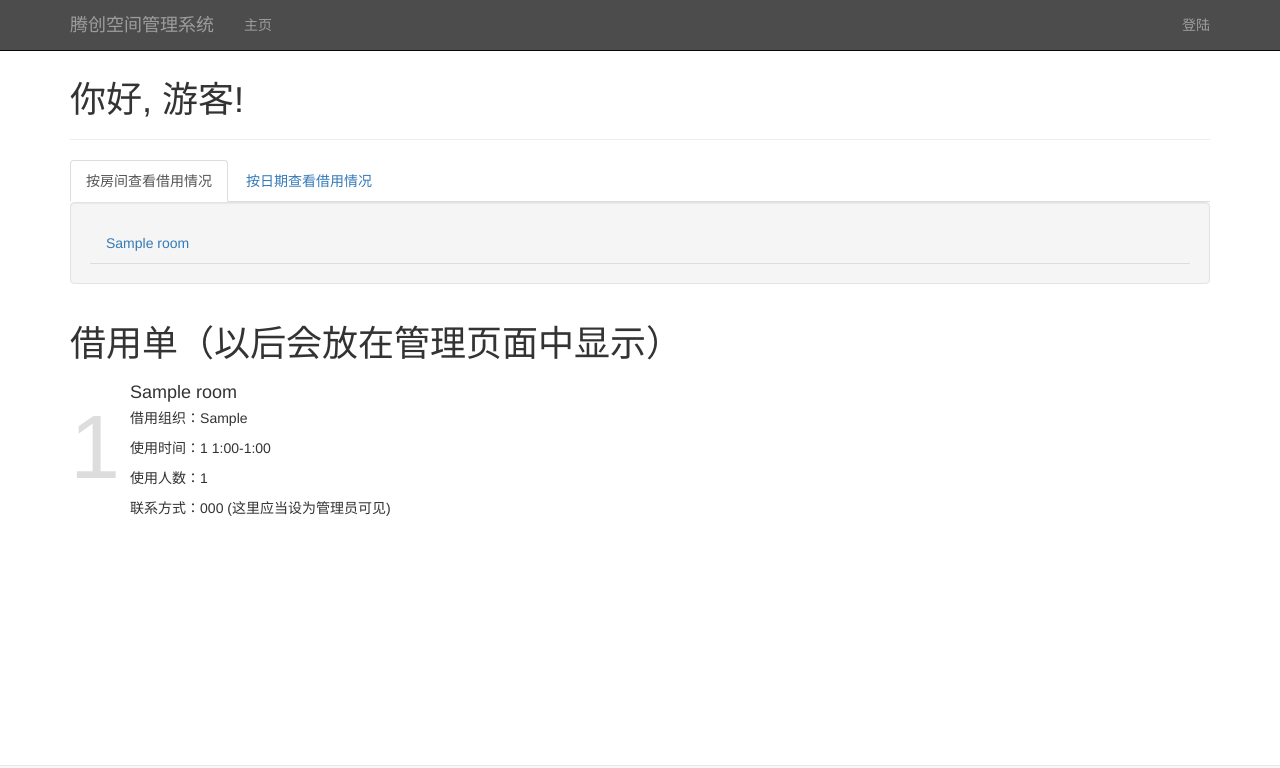
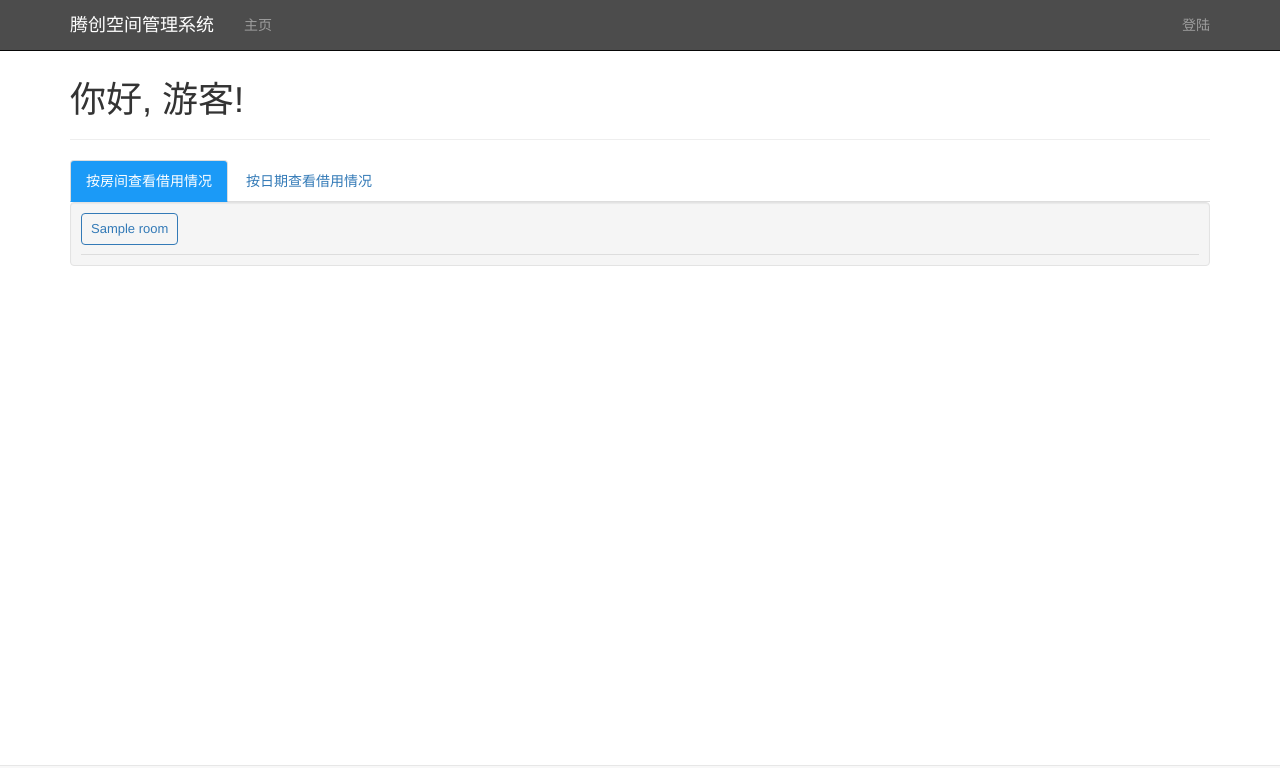
Before and after one commit to zhangtianxiang/SYSTEM, a Flask app: page / in a window 1280 px wide, after a click on "按房间查看借用情况". Shown: the top 768 px of the page. Run offline with Flask 2, Linux system fonts and the light colour scheme; tables that the repository leaves empty hold one stand-in row (values such as "Sample post"); some libraries are stand-ins or nearby versions.

Commit message:
ztx:优化手机页面显示情况 修改views，将一些add改为了manage，将add页面改为了manage页面

```diff
--- a/app/templates/base.html
+++ b/app/templates/base.html
@@ -25,7 +25,7 @@ body { padding-bottom: 50px; }
                 <span class="icon-bar"></span>
                 <span class="icon-bar"></span>
             </button>
-            <a class="navbar-brand" href="#top">腾创空间管理系统</a>
+            <a class="navbar-brand" href="#top" title="回到顶部" style="color: white;">腾创空间管理系统</a>
         </div>
         <div class="navbar-collapse collapse">
             <ul class="nav navbar-nav">
@@ -33,7 +33,7 @@ body { padding-bottom: 50px; }
             </ul>
             <ul class="nav navbar-nav navbar-right">
                 {% if current_user.is_authenticated %}
-                <li><a href="{{ url_for('commit.add') }}">管理</a></li>
+                <li><a href="{{ url_for('commit.manage') }}">管理</a></li>
                 {% endif %}
                 {% if current_user.is_authenticated %}
                 <li><a href="{{ url_for('log.logout') }}">注销({{current_user.username}})</a></li>
--- a/app/templates/index.html
+++ b/app/templates/index.html
@@ -3,14 +3,23 @@
 {% block head %}
 {{ super() }}
 <style type="text/css">
-    .tb-time{border:1px solid #ddd; height: 40px;line-height:40px;text-align:center;}
-    .tb-time-col{padding:0px !important; width: 16%;}
-    .tb-event{border:1px solid #ddd; text-align:center;}
-    .tb-event-col{padding:0px !important; width: 12%;}
-    .wk-wklabel{width: 12%;text-align:center;}
-    .wk-address{width: 16%;text-align:center;}
-    .tb-used{background-color: #5cb85c;color:#fff;font-size:20px;}
-    .tb-unused{border:1px solid #ddd;}
+    .tb-time{border: 1px solid #DDD; height: 40px; line-height:40px; text-align: center;}
+    .tb-time-col{padding: 0px !important; width: 16%;}
+    .tb-event{border: 1px solid #DDD; text-align: center;}
+    .tb-event-col{padding: 0px !important; width: 12%;}
+    .wk-wklabel{width: 12%; text-align: center;}
+    .wk-address{width: 16%; text-align: center; font-weight: bold; min-width: 90px;}
+    .tb-used{background-color: #5cb85c; color: #FFF;font-size: 16px;}
+    .tb-unused{height: 40px; border: 1px solid #DDD;}
+    .my_little_tab{font-size: 13px; padding-left: 9px !important; padding-right: 9px !important; padding-top: 6px !important; padding-bottom: 6px !important; margin-bottom: 10px;
+        border-radius: 4px 4px 4px 4px !important;
+        border: 1px solid #337AB7 !important;
+    }
+    .mynav{min-width: 800px;}
+    .well{padding: 10px;}
+    .nav-tabs>li.active>a, .nav-tabs>li.active>a:hover, .nav-tabs>li.active>a:focus {
+        color: #FFF; background-color: #1B9AF7;
+    }
 </style>
 {% endblock %}
 
@@ -26,7 +35,7 @@
 <div class="tabbable">
 <div class="nav">
     <ul class="nav nav-tabs">
-        <li class="active">
+        <li>
             <a data-toggle="tab" href="#by_room">按房间查看借用情况</a>
         </li>
         <li>
@@ -34,23 +43,23 @@
         </li>
     </ul>
     <div class="tab-content">
-        <div class="tab-pane fade in active" id="by_room">
+        <div class="tab-pane fade" id="by_room">
 
-            <div class="nav well">
+            <div class="nav well mynav">
                 <ul class="nav nav-tabs">
                     {% for mark in marks %}
                     <li >
-                        <a data-toggle="tab" href="#by_room_{{ mark[0].id }}">{{ mark[0].name }}</a>
+                        <a class="my_little_tab" data-toggle="tab" href="#by_room_{{ mark[0].id }}">{{ mark[0].name }}</a>
                     </li>
                     {% endfor %}
                 </ul>
                 <div class="tab-content">
                     {% for mark in marks %}
                     <div class="tab-pane fade" id="by_room_{{ mark[0].id }}">
-                            <table class="table table-bordered" style="word-wrap: break-word; word-break:break-all; border:3px solid; border-color:#ddd;">
+                            <table class="table table-bordered" style="word-wrap: break-word; word-break:break-all; border:2px solid; border-color:#DDD;">
                                 <thead>
                                     <tr class="wk-daynames">
-                                        <td class="wk-address" style="font-size:20px;font-weight:bold;">{{ mark[0].name }}</td>
+                                        <td class="wk-address">{{ mark[0].name }}</td>
                                         {%  for i in range(7) %}
                                         <th class="wk-wklabel">
                                             <div class="wk-dayname">{{ days[i][1] }}</div>
@@ -61,10 +70,10 @@
                                 <tbody>
                                     <tr>
                                         <td class="tb-time-col" valign="middle">
-                                            <div class="tb-time">08:00-09:00</div>
-                                            <div class="tb-time">09:00-10:00</div>
+                                            <div class="tb-time">08~09点</div>
+                                            <div class="tb-time">09~10点</div>
                                             {% for i in range(10,22) %}
-                                            <div class="tb-time">{{ i }}:00-{{ i+1 }}:00</div>
+                                            <div class="tb-time">{{ i }}~{{ i+1 }}点</div>
                                             {% endfor %}
                                         </td>
                                         {% for j in range(7) %}
@@ -74,7 +83,7 @@
                                             <div class="tb-event tb-used" style="height: {{ 40*(i[1].totime-i[1].fromtime) }}px;">{{ i[1].org }}</div>
                                             {% else %}
                                             {% for k in range(i[1]) %}
-                                            <div class="tb-event tb-unused" style="height: 40px;">
+                                            <div class="tb-event tb-unused">
                                             </div>
                                             {% endfor %}
                                             {% endif %}
@@ -93,21 +102,21 @@
 
         <div class="tab-pane fade" id="by_date">
 
-            <div class="nav well">
+            <div class="nav well mynav">
                 <ul class="nav nav-tabs">
                     {% for k in range(7) %}
                     <li >
-                        <a data-toggle="tab" href="#by_date_{{ k }}">{{ days[k][1] }}</a>
+                        <a class="my_little_tab" data-toggle="tab" href="#by_date_{{ k }}">{{ days[k][1] }}</a>
                     </li>
                     {% endfor %}
                 </ul>
                 <div class="tab-content">
                         {% for k in range(7) %}
                     <div class="tab-pane fade" id="by_date_{{ k }}">
-                        <table class="table table-bordered" style="word-wrap: break-word; word-break:break-all; border:3px solid; border-color:#ddd;">
+                        <table class="table table-bordered" style="word-wrap: break-word; word-break:break-all; border:1px solid; border-color:#DDD;">
                                 <thead>
                                     <tr class="wk-daynames">
-                                        <td class="wk-address" style="font-size:20px;font-weight:bold;">{{ days[k][1] }}</td>
+                                        <td class="wk-address">{{ days[k][1] }}</td>
                                         {%  for i in marks %}
                                         <th class="wk-wklabel">
                                             <div class="wk-dayname">{{ i[0].name }}</div>
@@ -118,10 +127,10 @@
                                 <tbody>
                                     <tr>
                                         <td class="tb-time-col" valign="middle">
-                                            <div class="tb-time">08:00-09:00</div>
-                                            <div class="tb-time">09:00-10:00</div>
+                                            <div class="tb-time">08~09点</div>
+                                            <div class="tb-time">09~10点</div>
                                             {% for i in range(10,22) %}
-                                            <div class="tb-time">{{ i }}:00-{{ i+1 }}:00</div>
+                                            <div class="tb-time">{{ i }}~{{ i+1 }}点</div>
                                             {% endfor %}
                                         </td>
                                         {% for mark in marks %}
@@ -131,7 +140,7 @@
                                                 <div class="tb-event tb-used" style="height: {{ 40*(i[1].totime-i[1].fromtime) }}px;">{{ i[1].org }}</div>
                                                 {% else %}
                                                 {% for j in range(i[1]) %}
-                                                <div class="tb-event tb-unused" style="height: 40px;">
+                                                <div class="tb-event tb-unused">
                                                 </div>
                                                 {% endfor %}
                                                 {% endif %}
@@ -150,35 +159,4 @@
     </div>
 </div>
 </div>
-<h1>借用单（以后会放在管理页面中显示）</h1>
-<ul class="media-list" style="margin-top:20px;">
-    {%  for agr in agrs%}
-    {% if agr.enable == True %}
-    <div class="media">
-        <a class="pull-left">
-            <div style="font-size:90px; color:#ddd;">
-                {{agr.id}}
-            </div>
-        </a>
-        <div class="agreement media-body">
-            <h4 class="media-heading">
-                {{ agr.room.name }}
-            </h4>
-            <p>
-                借用组织：{{ agr.org }}
-            </p>
-            <p>
-                使用时间：{{ agr.timeday }} {{ agr.fromtime }}:00-{{ agr.totime }}:00
-            </p>
-            <p>
-                使用人数：{{ agr.number }}
-            </p>
-            <p>
-                联系方式：{{ agr.tel }} (这里应当设为管理员可见)
-            </p>
-        </div>
-    </div>
-    {% endif %}
-    {% endfor %}
-</ul>
 {% endblock %}
```
Also changed, not shown: app/commit/views.py (+6 -5 lines), app/templates/commit/add.html (deleted, +0 -15 lines), app/templates/commit/manage.html (added, +84 -0 lines), README.md, data-dev.sqlite.
